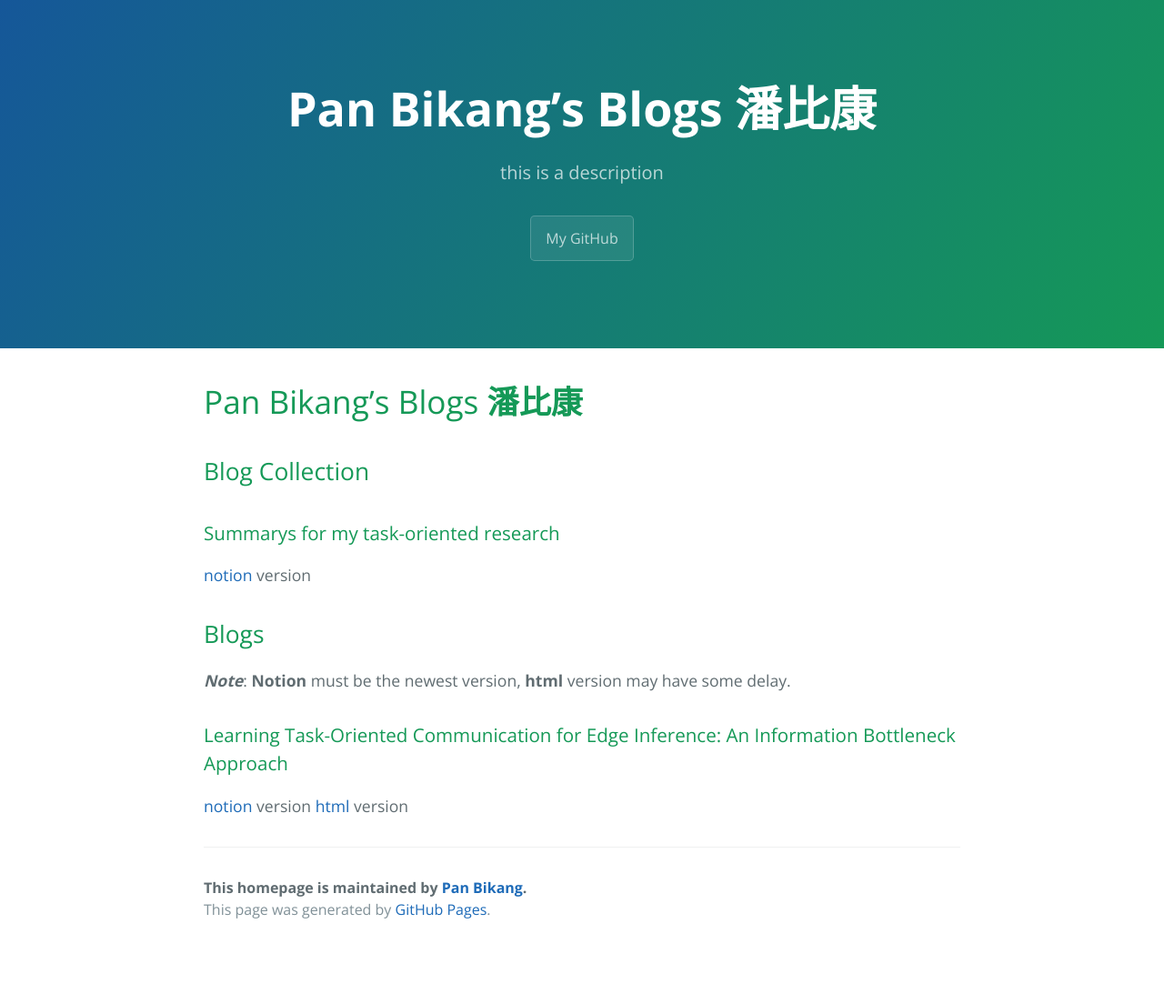
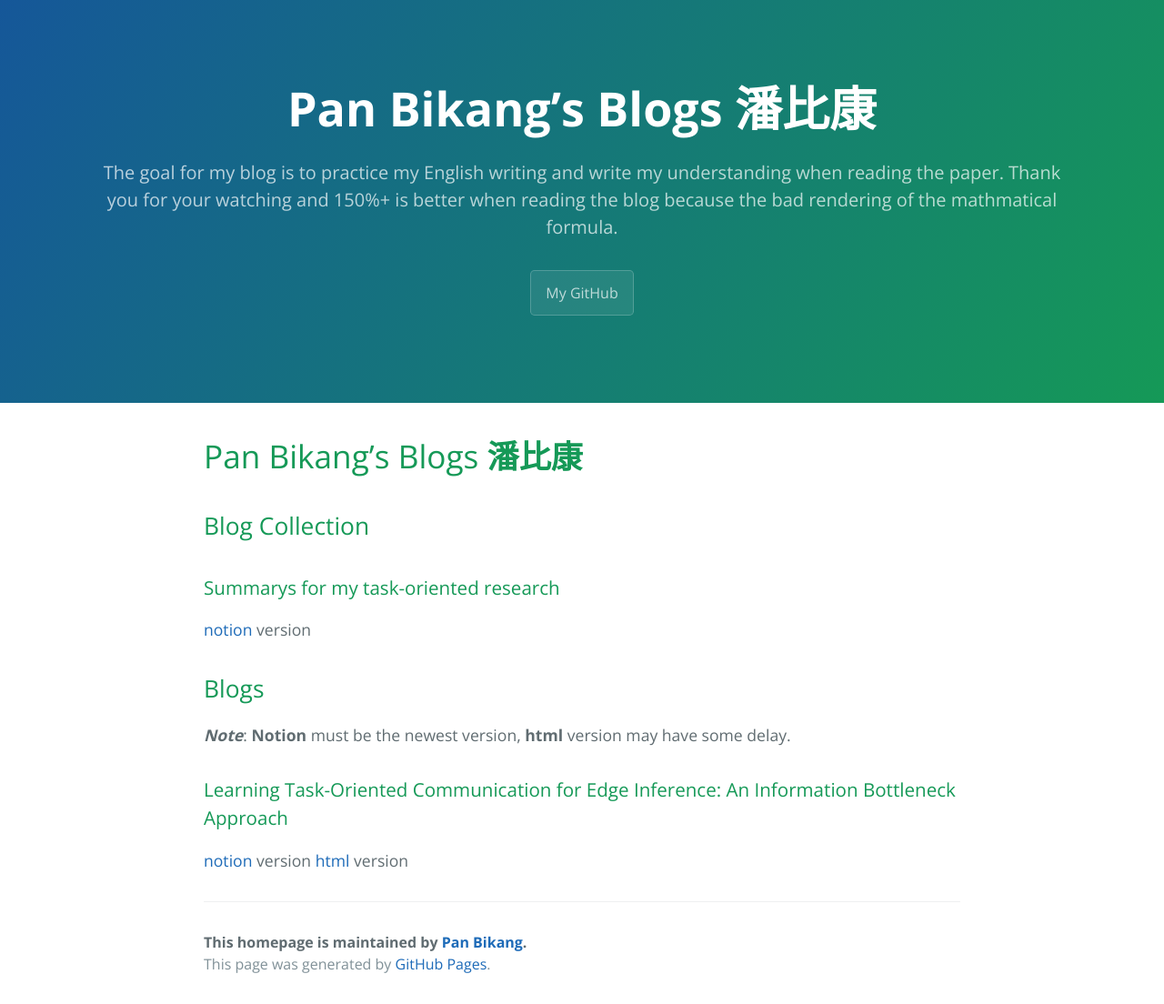
Before and after one commit to PanBikang/blog, a Jekyll site: the page built from index.md, in a window 1280 px wide. Shown: the whole page at 91% size. Built offline with Jekyll 4.4.1, drawn with Linux system fonts in a browser that asks for light colours; our own code applies the rules of GitHub Pages for plain Markdown files; before the commit the page ends 1044 px from its top, so only the background shows below that.

Commit message:
change description

```diff
--- a/_config.yml
+++ b/_config.yml
@@ -1,4 +1,3 @@
 theme: jekyll-theme-cayman
 show_downloads: false
-description: this is a description
-github.is_project_page: false
+description: The goal for my blog is to practice my English writing and write my understanding when reading the paper. Thank you for your watching and 150%+ is better when reading the blog because the bad rendering of the mathmatical formula.
```
